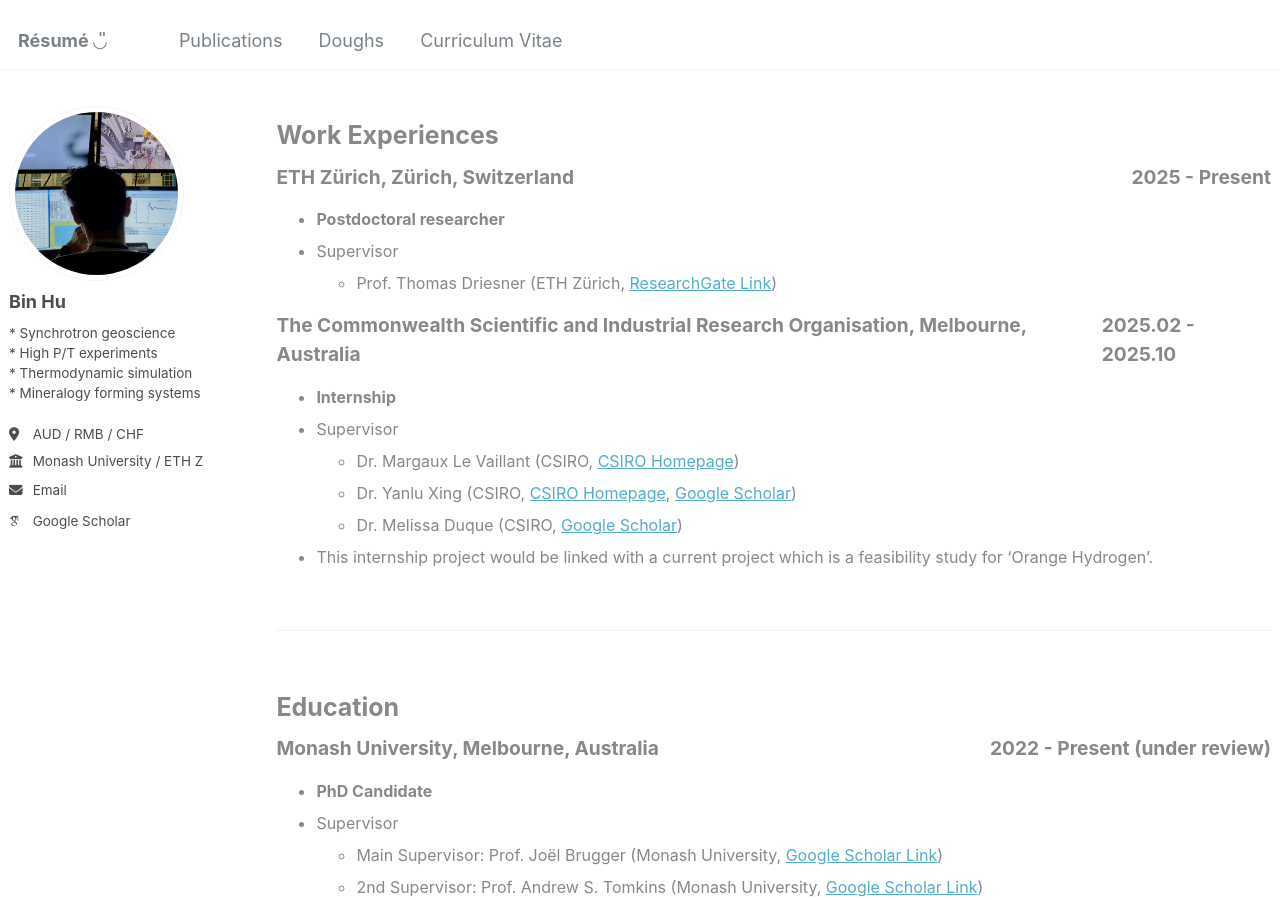
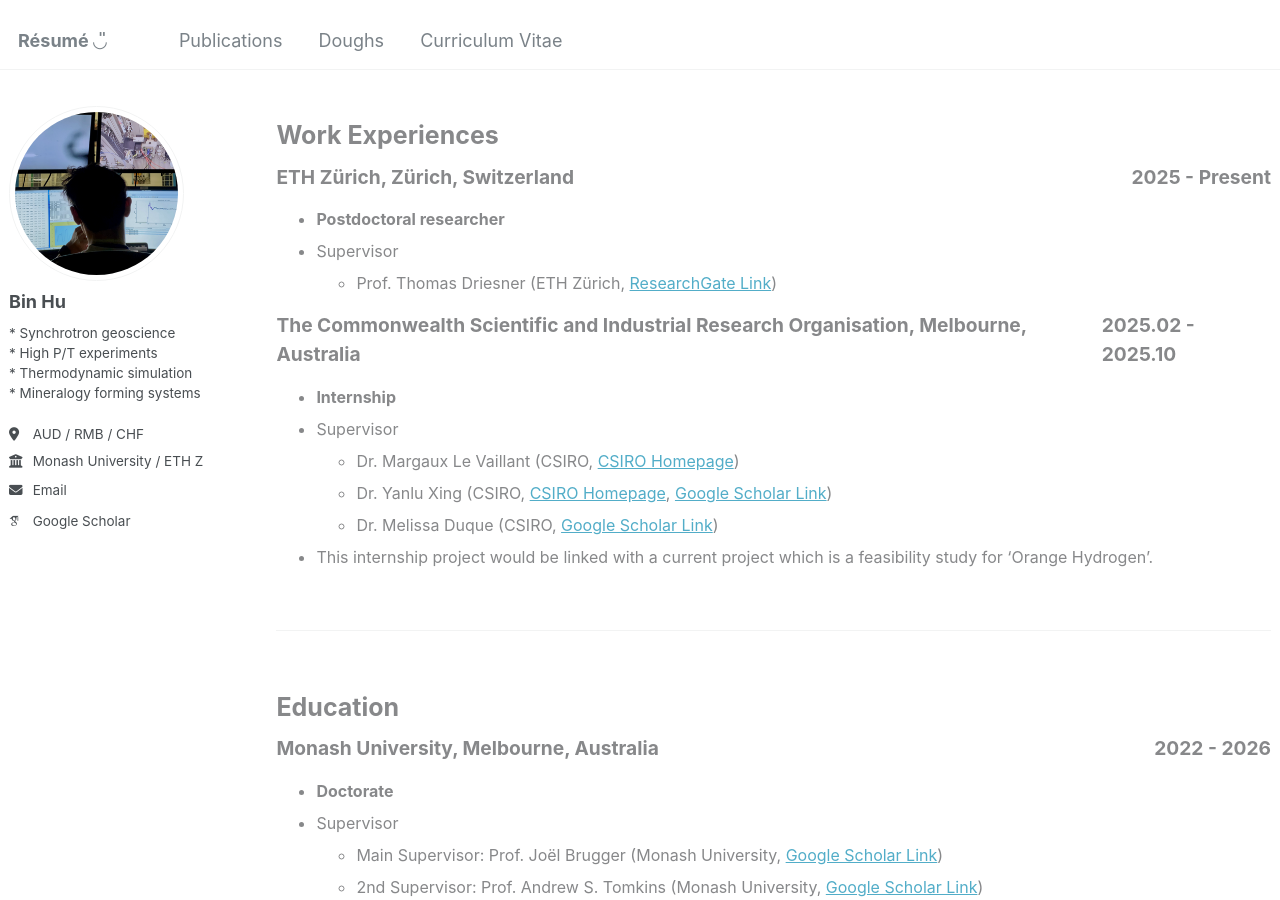
Before and after one commit to bhchemx/bhchemx.github.io, a Jekyll site: the page built from _pages/cv.md, in a window 1280 px wide and 900 px high. Built offline with Jekyll 4.4.1, drawn with Linux system fonts in a browser that asks for light colours; some web fonts are replaced.

Commit message:
Update cv.md

```diff
--- a/_pages/cv.md
+++ b/_pages/cv.md
@@ -26,8 +26,8 @@
 * **Internship**
 * Supervisor
   * Dr. Margaux Le Vaillant (CSIRO, <a href="https://people.csiro.au/l/m/margaux-levaillant">CSIRO Homepage</a>)
-  * Dr. Yanlu Xing (CSIRO, <a href="https://people.csiro.au/x/y/yanlu-xing">CSIRO Homepage</a>, <a href="https://scholar.google.com/citations?user=NGzOyvoAAAAJ&hl=en">Google Scholar</a>)
-  * Dr. Melissa Duque (CSIRO, <a href="https://scholar.google.com/citations?user=VhgSm_oAAAAJ&hl=en">Google Scholar</a>)
+  * Dr. Yanlu Xing (CSIRO, <a href="https://people.csiro.au/x/y/yanlu-xing">CSIRO Homepage</a>, <a href="https://scholar.google.com/citations?user=NGzOyvoAAAAJ&hl=en">Google Scholar Link</a>)
+  * Dr. Melissa Duque (CSIRO, <a href="https://scholar.google.com/citations?user=VhgSm_oAAAAJ&hl=en">Google Scholar Link</a>)
 * This internship project would be linked with a current project which is a feasibility study for 'Orange Hydrogen'.
 
 <br>
@@ -37,9 +37,9 @@
 # Education
 <div style="display: flex; justify-content: space-between; font-size: 1.2em;">
     <span><strong>Monash University, Melbourne, Australia</strong></span>
-    <span><strong>2022 - Present (under review)</strong></span>
+    <span><strong>2022 - 2026</strong></span>
 </div>
-* **PhD Candidate**
+* **Doctorate**
 * Supervisor
   * Main Supervisor:	Prof. Joël Brugger (Monash University, <a href="https://scholar.google.com/citations?user=LWXkkmwAAAAJ&hl=en&oi=ao">Google Scholar Link</a>)
   * 2nd Supervisor:	  Prof. Andrew S. Tomkins (Monash University, <a href="https://scholar.google.com.au/citations?user=QrVKsXsAAAAJ&hl=en">Google Scholar Link</a>)
```
